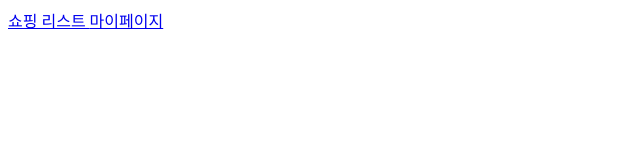
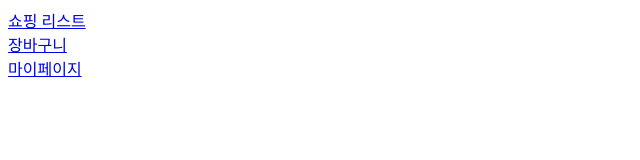
Before and after one commit to rryunn/team_project_9, a plain HTML site: page index.html in a window 1280 px wide. Shown: the whole page, without its empty margins (0-640 px from the left). Drawn offline with Linux system fonts and the light colour scheme.

Commit message:
feat : index.html에 cart 기능 연결

```diff
--- a/index.html
+++ b/index.html
@@ -7,6 +7,9 @@
   </head>
   <body>
     <a href="pages/clothes_list.html"> 쇼핑 리스트 </a>
+    <br />
+    <a href="pages/cart.html"> 장바구니</a>
+    <br />
     <a href="pages/inforChange.html"> 마이페이지 </a>
   </body>
 </html>
```
